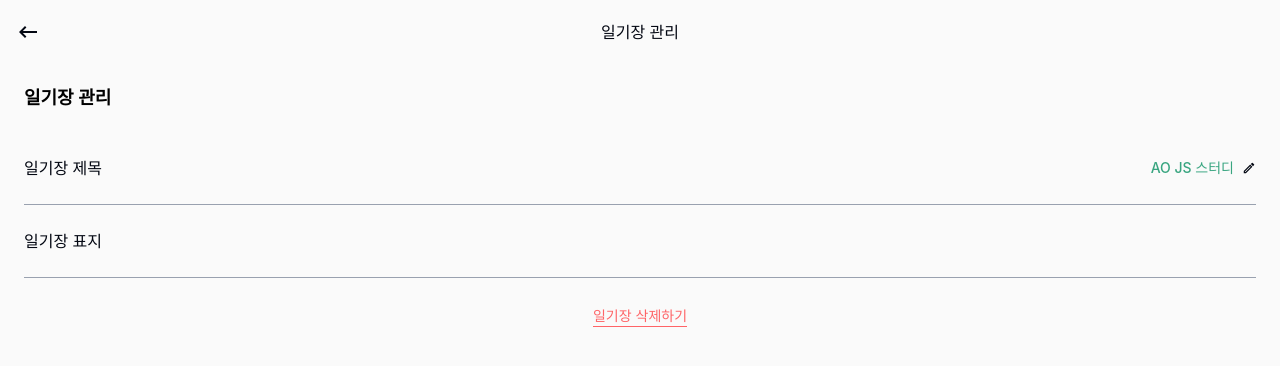
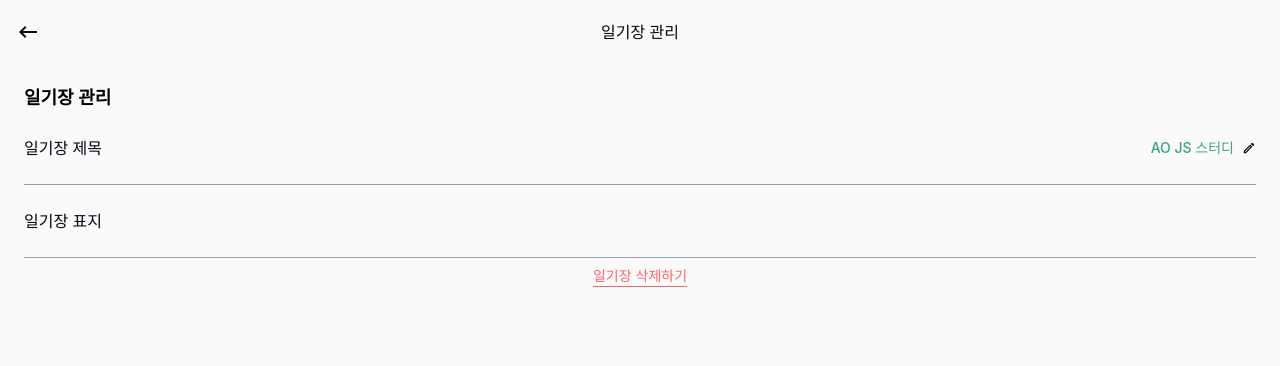
Before and after one commit to Capstone-Memoria/Memoria-Front, a React (Vite) app: page /diary/1/manage in a window 1280 px wide. Shown: the top 366 px of the page. Built offline with nearby package versions, Linux system fonts and the light colour scheme; sample sign-in values are in the browser's storage; a web font is replaced by a local one.

Commit message:
feat: Content 컴포넌트의 스타일 수정 및 불필요한 클래스 제거

```diff
--- a/src/components/page/Page.tsx
+++ b/src/components/page/Page.tsx
@@ -23,10 +23,7 @@ const Header: React.FC<HTMLAttributes<HTMLDivElement>> = ({ ...props }) => {
 
 const Content: React.FC<HTMLAttributes<HTMLDivElement>> = ({ ...props }) => {
   return (
-    <div
-      {...props}
-      className={cn("flex flex-col gap-5 px-4 py-4", props.className)}
-    >
+    <div {...props} className={cn("px-4 py-4", props.className)}>
       {props.children}
     </div>
   );
```
